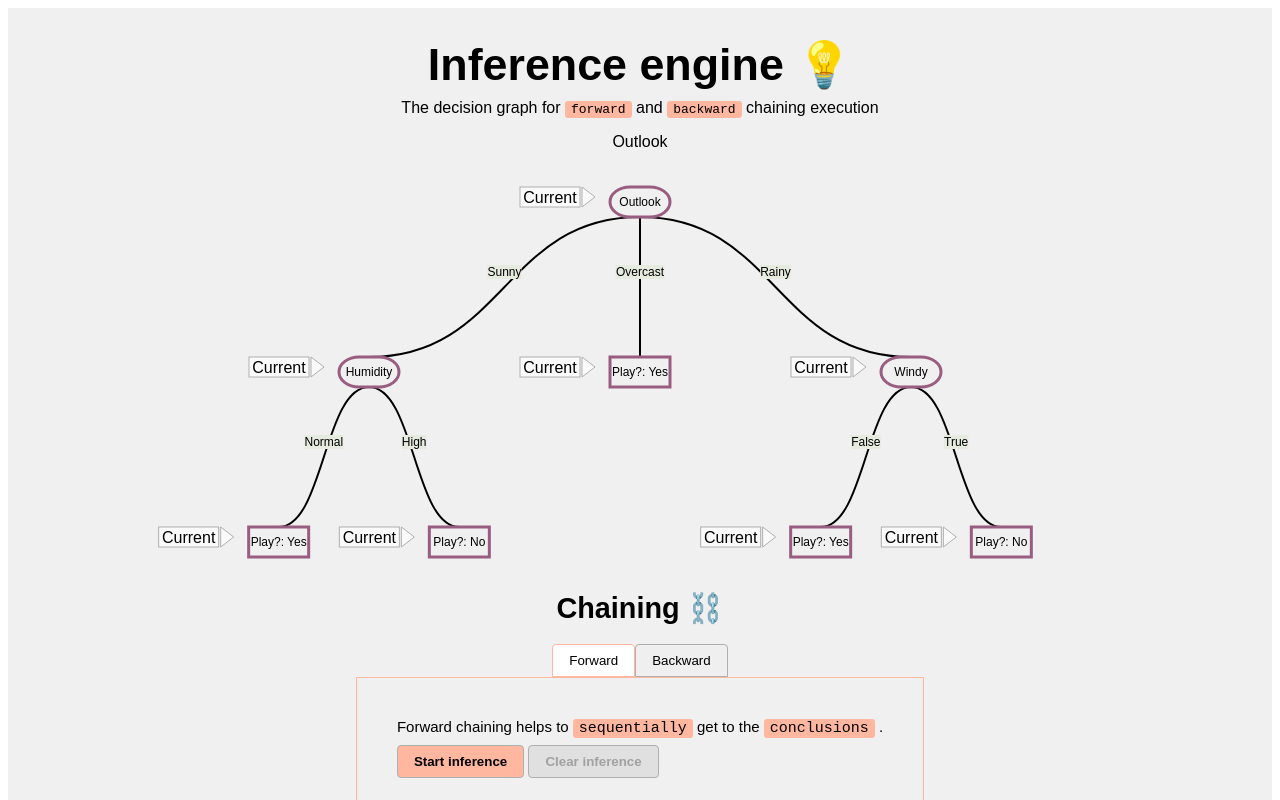
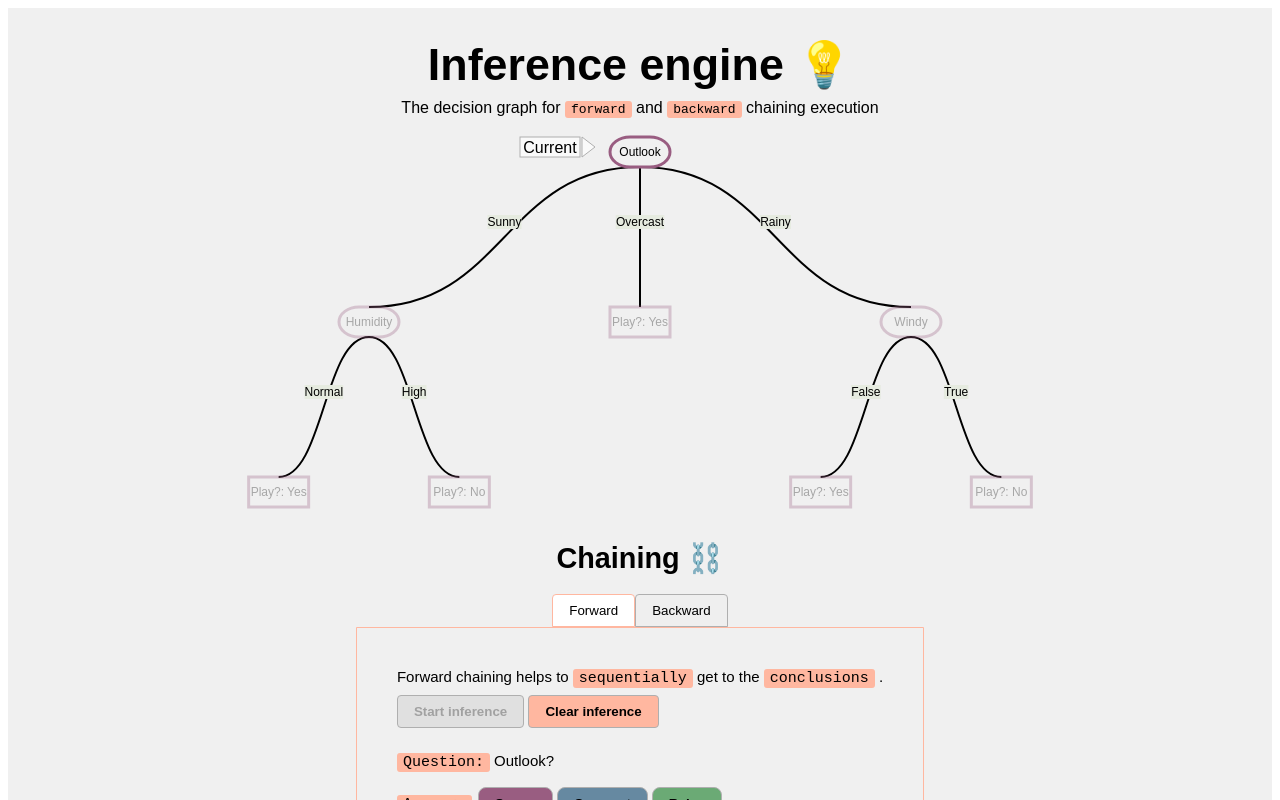
Before and after one commit to cyoq/inference-engine, a SvelteKit app: page / in a window 1280 px wide. Both pictures are taken after a click on the button "Start inference". Shown: the top 800 px of the page. Built offline with nearby package versions, Linux system fonts and the light colour scheme.

Commit message:
Update controls with store

```diff
--- a/src/components/ForwardChaining.svelte
+++ b/src/components/ForwardChaining.svelte
@@ -21,41 +21,60 @@
   </span>
 
   <div class="controls">
-    <button class="control-btn">Start inference</button>
-    <button class="control-btn" disabled>Clear inference</button>
+    <button
+      class="control-btn"
+      on:click={forwardInference.startInference}
+      disabled={$forwardInference.hasInferenceStarted}>Start inference</button
+    >
+    <button
+      class="control-btn"
+      on:click={forwardInference.reset}
+      disabled={!$forwardInference.hasInferenceStarted}>Clear inference</button
+    >
   </div>
 
+  {#if $forwardInference.hasInferenceStarted}
     <div class="question">
       <pre>Question:</pre>
-    {question}
+      {$forwardInference.currentNode.name}?
     </div>
+  {/if}
 
+  {#if $forwardInference.hasInferenceStarted}
     <div class="answer">
       <pre>Answer:</pre>
 
-    {#each answers as answer, i}
-      <button style="background-color: var({answerColors[i % answerColors.length]})">
+      {#each $forwardInference.answers ?? [] as answer, i}
+        <button
+          style="background-color: var({answerColors[i % answerColors.length]})"
+          on:click={() => forwardInference.next(answer)}
+        >
           {answer}
         </button>
       {/each}
     </div>
+  {/if}
 
+  {#if $forwardInference.hasInferenceStarted}
     <div class="conclusion">
       <pre>Conclusion:</pre>
       {conclusion}
     </div>
+  {/if}
 
+  {#if $forwardInference.hasInferenceStarted}
     <div class="rules">
       <h2>Production rules</h2>
-    {#each productionRules as rule}
+      {#each $forwardInference.productionRules as rule}
         <div class="rule">
           <b>IF</b>
-        {rule.statement}
+          {rule.facts.map((f) => `${f.name} = ${f.value}`).join(' AND ')}
           <b>THEN</b>
           {rule.conclusion}
         </div>
       {/each}
     </div>
+  {/if}
 </div>
 
 <style>
--- a/src/components/TreeSvg.svelte
+++ b/src/components/TreeSvg.svelte
@@ -9,8 +9,6 @@
   export let chartHeight: number = 550;
   export let rectWidth: number = 60;
   export let rectHeight: number = 30;
-
-  console.log('fw from tree', $forwardInference);
 
   // set the dimensions and margins of the diagram
   const margin = { top: 20, right: 90, bottom: 40, left: 90 };
@@ -53,8 +51,6 @@
   }
 </script>
 
-<p>{$forwardInference.currentNode.name}</p>
-
 <svg width={width + margin.left + margin.right} height={height + margin.bottom + margin.top}>
   <g transform="translate({margin.left},{margin.top})">
     <!-- Adds the links between the nodes -->
@@ -93,6 +89,11 @@
       <g
         class="node {node.children ? 'node-internal' : 'node-leaf'}"
         transform="translate({node.x - rectWidth / 2},{node.y})"
+        opacity={$forwardInference.hasInferenceStarted
+          ? $forwardInference.visitedNodes.includes(node.data)
+            ? 1
+            : 0.3
+          : 1}
       >
         <!-- Adds a shape to the node -->
         <rect
@@ -111,7 +112,9 @@
         >
       </g>
 
-      <Tooltip x={node.x} y={node.y} />
+      {#if $forwardInference.hasInferenceStarted && $forwardInference.currentNode === node.data}
+        <Tooltip x={node.x} y={node.y} />
+      {/if}
     {/each}
   </g>
 </svg>
```
Lines whose indentation alone changed are shown as unchanged.
